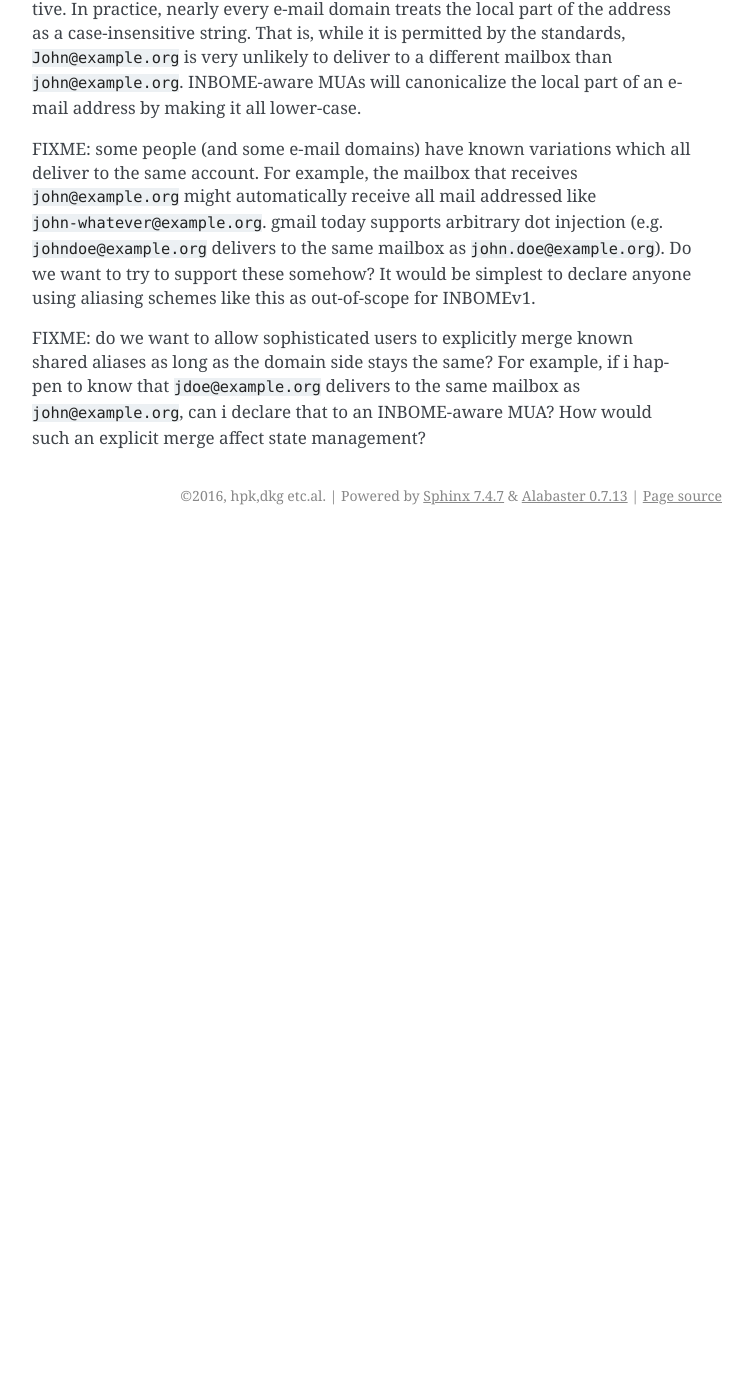
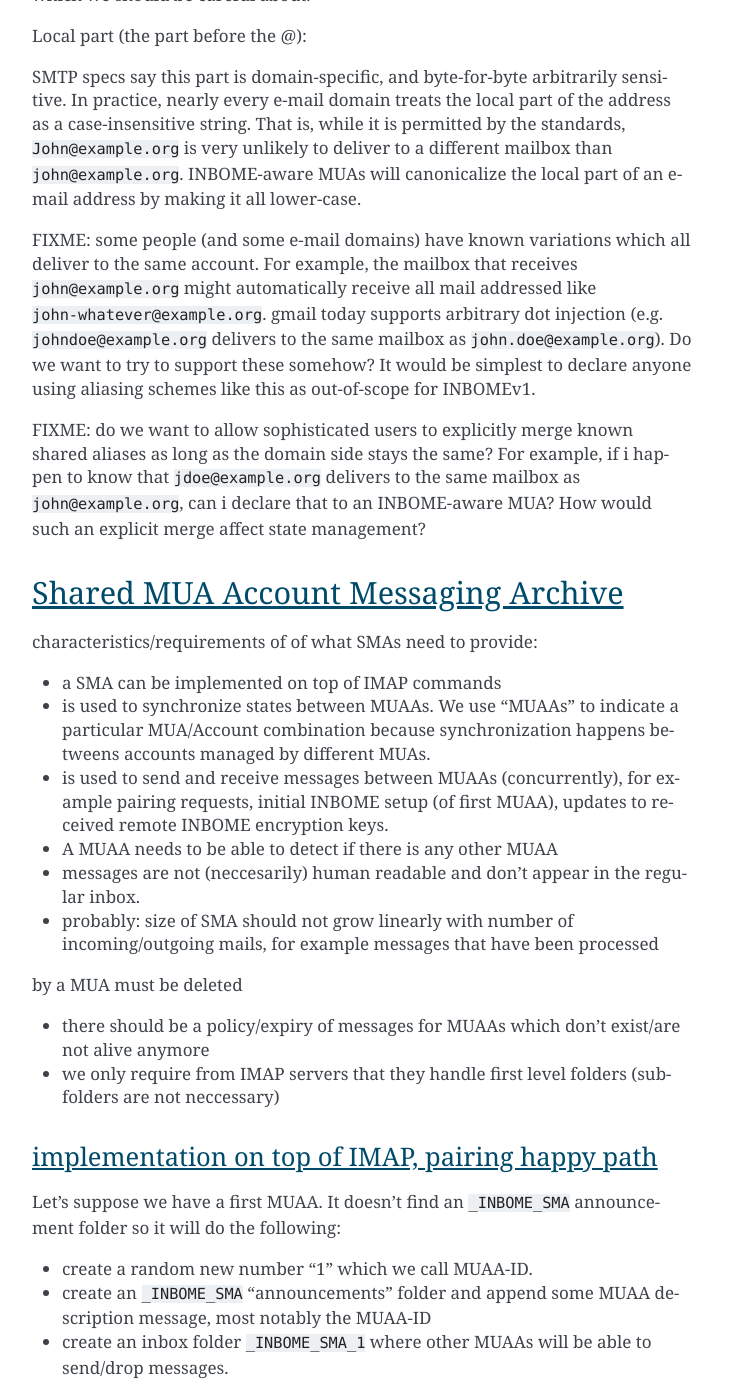
Before and after one commit to autocrypt/autocrypt, a Sphinx documentation site: the page built from doc/mua-internals.rst, in a window 1280 px wide and 1400 px high, scrolled down 2082 px. Shown: the whole window, without its empty margins (388-1141 px from the left). Built offline with Sphinx 7.4.7, drawn with Linux system fonts in a browser that asks for light colours; before the commit the page ends 2617 px from its top, so only the background shows below that; some of the changed text lies outside the part shown.

Commit message:
(patrick, oliver, keks, holger, kali) describe how a MUA/account combination synchronizes via messages with another MUA/account.

```diff
--- a/doc/mua-internals.rst
+++ b/doc/mua-internals.rst
@@ -12,6 +12,8 @@ to have the following capabilities:
 
 - know what account(s) they are associated with, including the
   public-facing e-mail address associated with each account.
+
+- all INBOME state is tied to a MUA/acccount combination
 
 - be able to fetch e-mail from the corresponding accounts
 
@@ -30,6 +32,7 @@ to have the following capabilities:
 - be able to store persistent state about the user's communications
   partners (see peerstate_) and about the user's other devices (see
   :doc:`multi-device`)
+
 
 .. _peerstate:
 
@@ -106,3 +109,82 @@ example, if i happen to know that ``jdoe@example.org`` delivers to the
 same mailbox as ``john@example.org``, can i declare that to an
 INBOME-aware MUA?  How would such an explicit merge affect state
 management?
+
+
+.. _`sma`:
+
+Shared MUA Account Messaging Archive
+------------------------------------
+
+characteristics/requirements of of what SMAs need to provide:
+
+- a SMA can be implemented on top of IMAP commands
+
+- is used to synchronize states between MUAAs. We use "MUAAs" to
+  indicate a particular MUA/Account combination because synchronization
+  happens betweens accounts managed by different MUAs.
+
+- is used to send and receive messages between MUAAs (concurrently),
+  for example pairing requests, initial INBOME setup (of first MUAA),
+  updates to received remote INBOME encryption keys.
+
+- A MUAA needs to be able to detect if there is any other MUAA
+
+- messages are not (neccesarily) human readable and don't appear in the
+  regular inbox.
+
+- probably: size of SMA should not grow linearly with number of
+  incoming/outgoing mails, for example messages that have been processed
+by a MUA must be deleted
+
+- there should be a policy/expiry of messages for MUAAs which don't
+  exist/are not alive anymore
+
+- we only require from IMAP servers that they handle first level folders
+  (subfolders are not neccessary)
+
+
+implementation on top of IMAP, pairing happy path
++++++++++++++++++++++++++++++++++++++++++++++++++
+
+Let's suppose we have a first MUAA.  It doesn't find an ``_INBOME_SMA``
+announcement folder so it will do the following:
+
+- create a random new number "1" which we call MUAA-ID.
+
+- create an ``_INBOME_SMA`` "announcements" folder and
+  append some MUAA description message, most notably
+  the MUAA-ID
+
+- create an inbox folder ``_INBOME_SMA_1`` where other
+  MUAAs will be able to send/drop messages.
+
+If now another MUAA is added:
+
+- create a random new number "27" as MUAA-ID.
+
+- discover the ``_INBOME_SMA`` folder exists and read all
+  of its messages, discover that there is an ``1`` MUAA
+
+- create an inbox folder ``_INBOME_SMA_27`` where other
+  MUAAs will be able to send/drop messages.
+
+- append a new MUAA description message to ``_INBOME_SMA``
+
+- append a pairing request message to the "1" inbox (``_INBOME_SMA_1``).
+
+The MUAA "1" will then:
+
+- discover "27" from the new message in the announcement folder ``_INBOME_SMA``
+
+- read the pairing request message from its own ``_INBOME_SMA_1`` inbox
+
+- process the pairing request and send a pairing accept message to "27" by appending
+  it to the ``_INBOME_SMA_27`` folder.
+
+- delete the pairing request message from its own ``_INBOME_SMA_1`` folder.
+
+.. note::
+
+    In this happy path example we are not prescribing the precise pairing procedure,
+    merely give an example how bootstrapping into a multi-MUA setting works.
```
